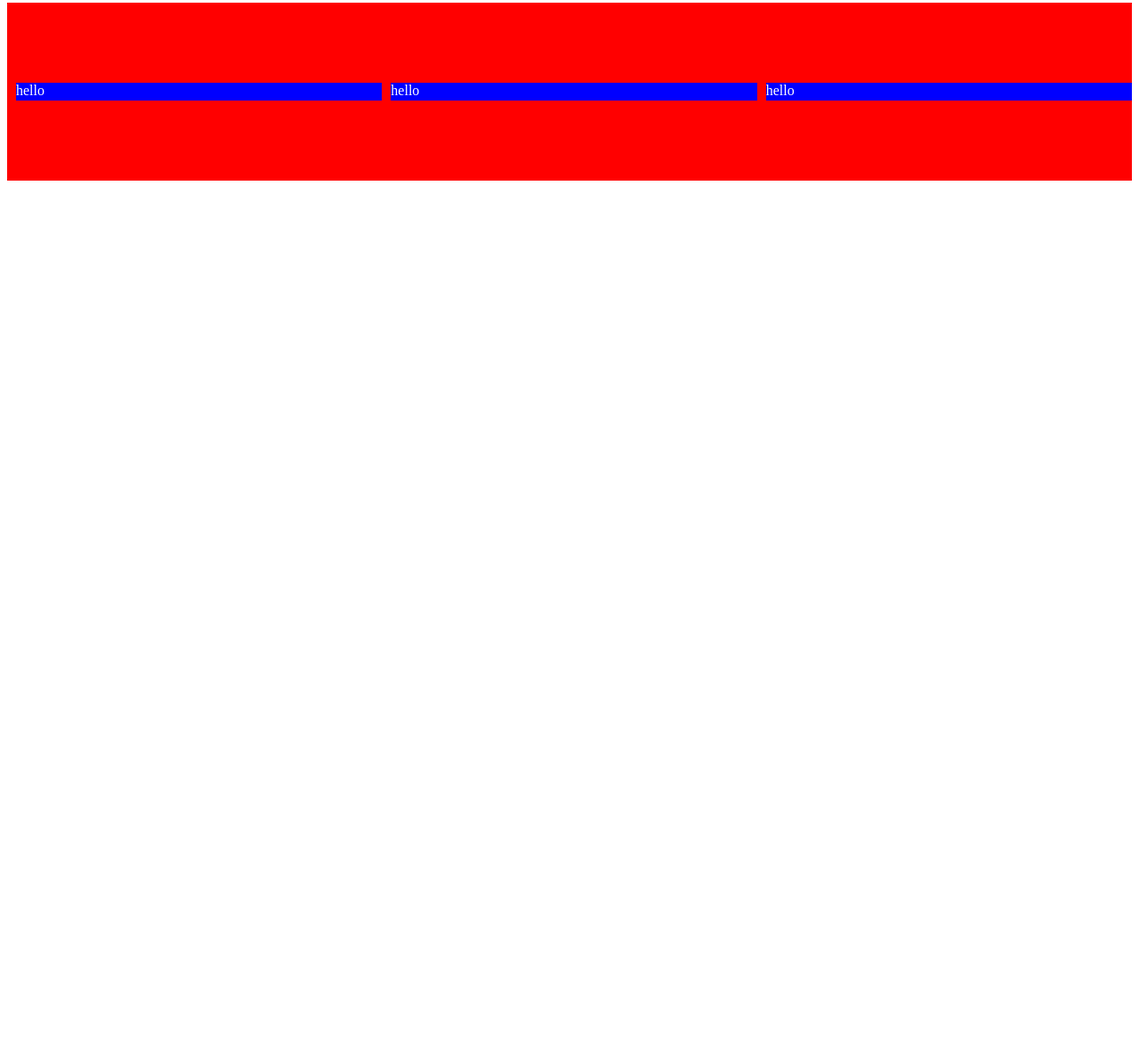
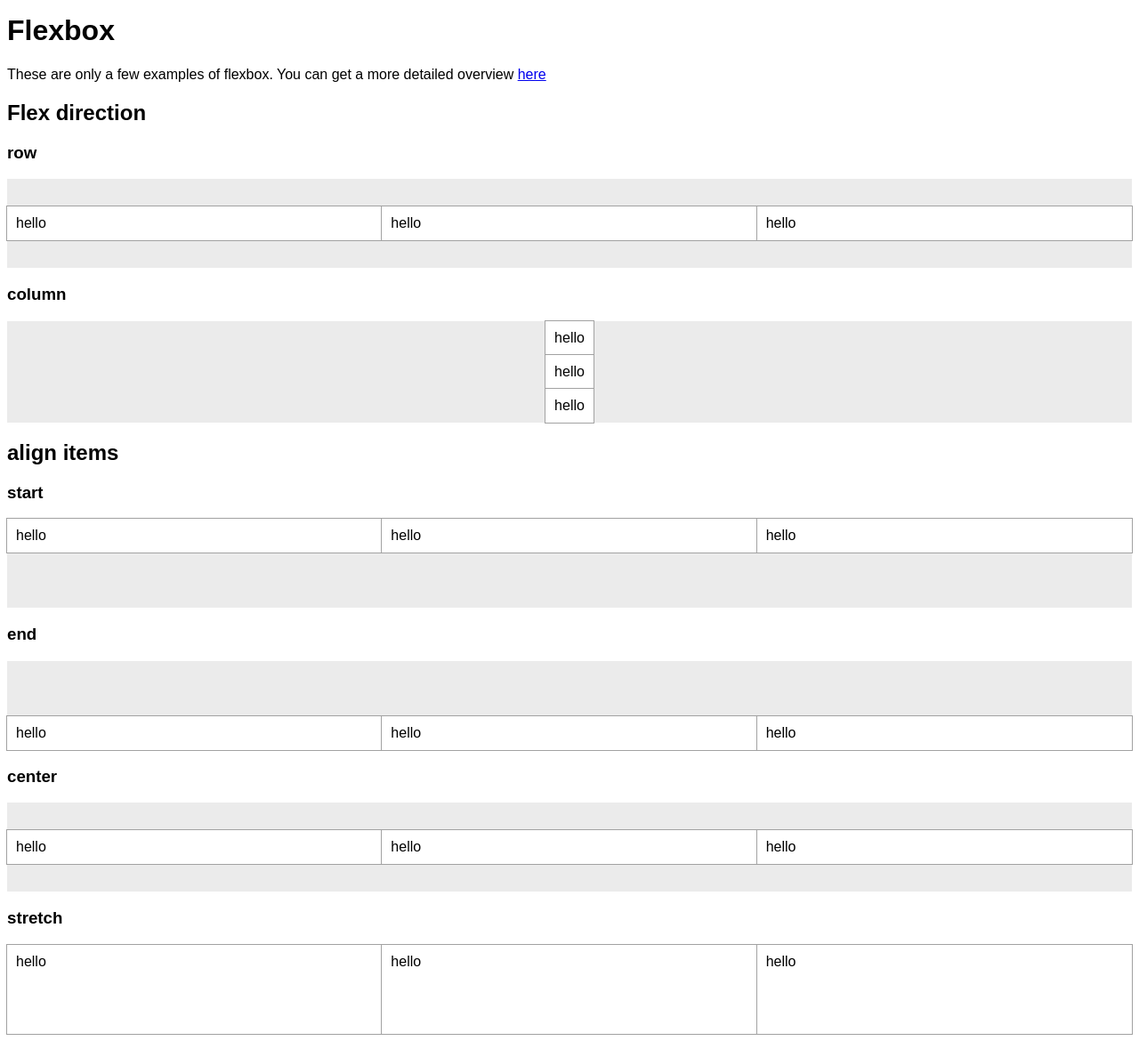
Before and after one commit to bgirschig/responsive-web-design-demos, a plain HTML site: page flexbox/index.html in a window 1280 px wide. Shown: the part 5-1175 px from the top of the page at 89% size. Before the commit the page ends 800 px from the top, so only its background shows below. Drawn offline with Linux system fonts and the light colour scheme.

Commit message:
cleanup + comment flexbox

```diff
--- a/flexbox/index.html
+++ b/flexbox/index.html
@@ -5,10 +5,57 @@
 	<link rel="stylesheet" type="text/css" href="style.css">
 </head>
 <body>
-	<div class="container" id="container1">
-		<div>hello</div>
-		<div>hello</div>
-		<div>hello</div>
-	</div>
+	<h1>Flexbox</h1>
+
+	<p>These are only a few examples of flexbox. You can get a more detailed overview
+	<a target="_blank" href="https://css-tricks.com/snippets/css/a-guide-to-flexbox/">here</a></p>
+
+	<article>
+		<h2>Flex direction</h2>
+		<h3>row</h3>
+		<div class="row container">
+			<div>hello</div>
+			<div>hello</div>
+			<div>hello</div>
+		</div>
+
+		<h3>column</h3>
+		<div class="column container">
+			<div>hello</div>
+			<div>hello</div>
+			<div>hello</div>
+		</div>
+	</article>
+
+	<article>
+		<h2>align items</h2>
+		<h3>start</h3>
+		<div class="row start container">
+			<div>hello</div>
+			<div>hello</div>
+			<div>hello</div>
+		</div>
+
+		<h3>end</h3>
+		<div class="row end container">
+			<div>hello</div>
+			<div>hello</div>
+			<div>hello</div>
+		</div>
+
+		<h3>center</h3>
+		<div class="row center container">
+			<div>hello</div>
+			<div>hello</div>
+			<div>hello</div>
+		</div>
+
+		<h3>stretch</h3>
+		<div class="row stretch container">
+			<div>hello</div>
+			<div>hello</div>
+			<div>hello</div>
+		</div>
+	</article>
 </body>
 </html>
--- a/flexbox/style.css
+++ b/flexbox/style.css
@@ -1,20 +1,45 @@
+/* general layout and style */
+html{
+	font-family: sans-serif;
+}
 .container{
-	background-color: red;
 	width: 100%;
-	height: 200px;
 	display: flex;
-	/* justify-content: center; */
+	align-items: center;
+	/* border: thin solid black; */
+	background-color: #EBEBEB;
+}
+.container > *{
+	outline: thin solid #A2A2A2;
+	padding: 10px;
+	box-sizing: content-box;
+	background-color: white;
+}
+
+/* allow container children to grow and shrink with flexbox */
+.container > *{
+	flex: 1 1;
+}
+
+/* flex direction demos */
+.row.container{
+	flex-direction: row;
+	height: 100px;
+}
+.column.container{
+	flex-direction: column;
+}
+
+/* align items demos */
+.center.container{
 	align-items: center;
 }
-
-.container img{
-	width: 50px;
-	height: auto;
+.start.container{
+	align-items: flex-start;
 }
-.container > *{
-	background-color: blue;
-	color: white;
-	height: 20px;
-	margin-left: 10px;
-	flex: 1 1;
+.end.container{
+	align-items: flex-end;
 }
+.stretch.container{
+	align-items: stretch;
+}
```
